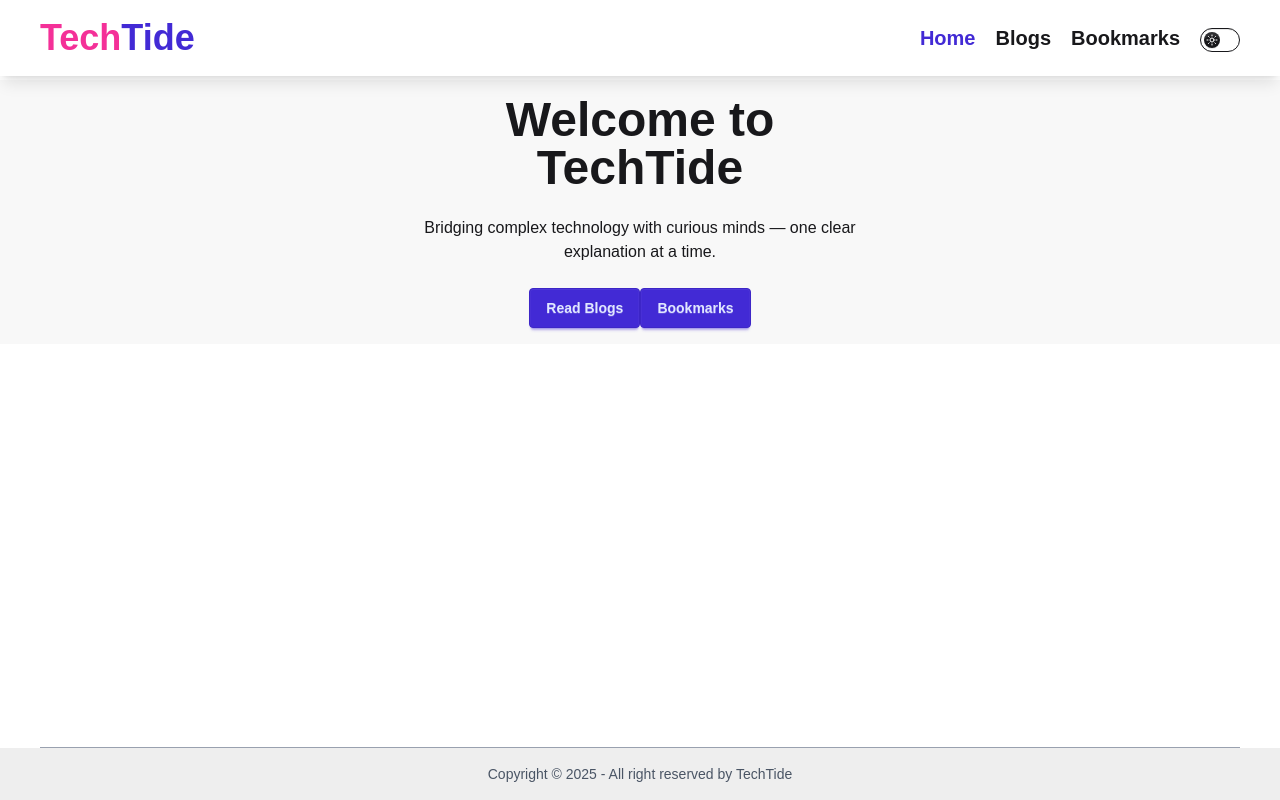
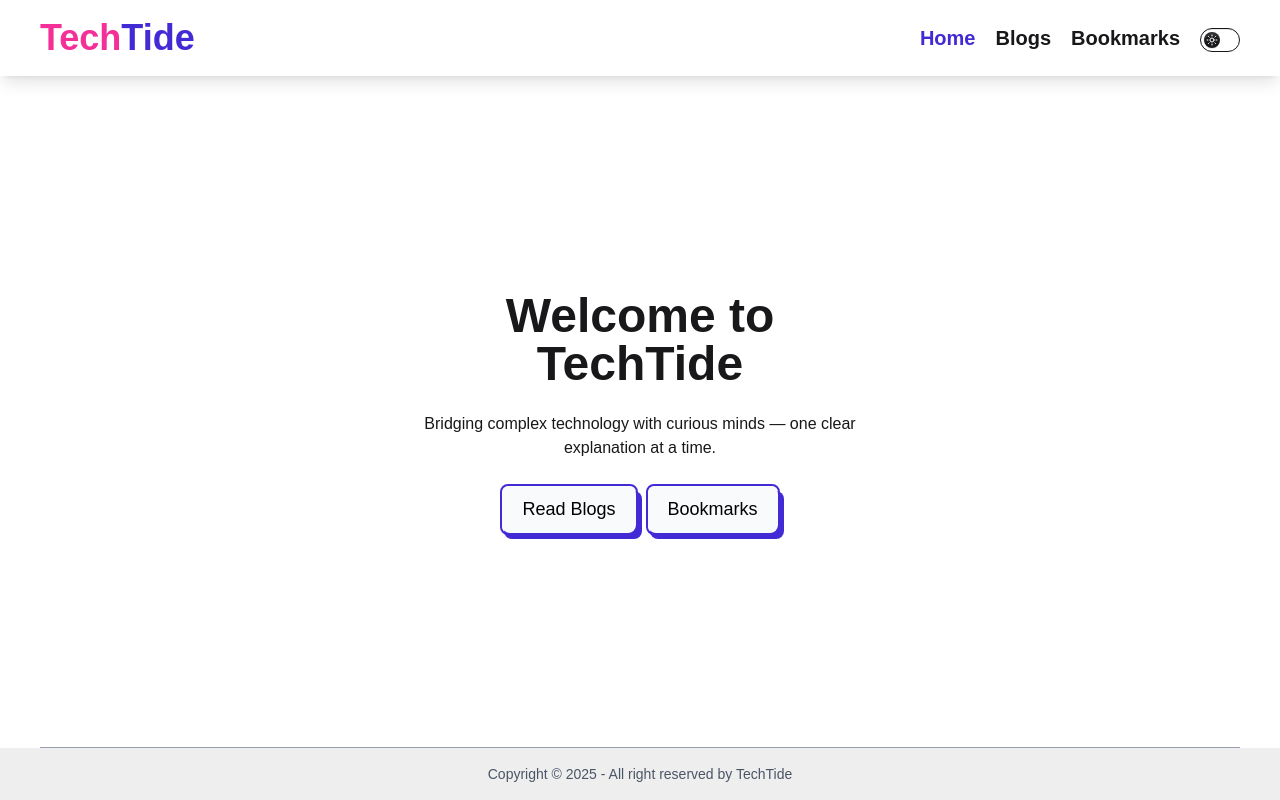
Before and after one commit to LaboneeAktar/tech-tide, a React (Vite) app: page / in a window 1280 px wide. Built offline with nearby package versions, Linux system fonts and the light colour scheme; a web font is replaced by a local one.

Commit message:
Designed read blogs and bookmarks button in Hero

```diff
--- a/src/Components/Hero.jsx
+++ b/src/Components/Hero.jsx
@@ -1,9 +1,9 @@
-import React from "react";
+import { Link } from "react-router-dom";
 
 const Hero = () => {
   return (
     <div>
-      <div className="hero bg-base-200">
+      <div className="hero">
         <div className="hero-content text-center">
           <div className="max-w-md">
             <h1 className="text-5xl font-bold">Welcome to TechTide</h1>
@@ -11,8 +11,33 @@ const Hero = () => {
               Bridging complex technology with curious minds — one clear
               explanation at a time.
             </p>
-            <button className="btn btn-primary">Read Blogs</button>
-            <button className="btn btn-primary">Bookmarks</button>
+            <div className="flex gap-2 justify-center">
+              <Link to="/blogs" className="relative inline-block text-lg group">
+                <span className="relative z-10 block px-5 py-3 overflow-hidden font-medium leading-tight text-black transition-colors duration-300 ease-out border-2 border-primary rounded-lg group-hover:text-primary">
+                  <span className="absolute inset-0 w-full h-full px-5 py-3 rounded-lg bg-gray-50"></span>
+                  <span className="absolute right-0 w-8 h-32 -mt-12 transition-all duration-1000 transform translate-x-12 bg-secondary opacity-10 rotate-12 group-hover:-translate-x-40 ease"></span>
+                  <span className="relative"> Read Blogs</span>
+                </span>
+                <span
+                  className="absolute bottom-0 right-0 w-full h-12 -mb-1 -mr-1 transition-all duration-200 ease-linear bg-primary rounded-lg group-hover:mb-0 group-hover:mr-0"
+                  data-rounded="rounded-lg"
+                ></span>
+              </Link>
+              <Link
+                to="/bookmarks"
+                className="relative inline-block text-lg group"
+              >
+                <span className="relative z-10 block px-5 py-3 overflow-hidden font-medium leading-tight text-black transition-colors duration-300 ease-out border-2 border-primary rounded-lg group-hover:text-primary">
+                  <span className="absolute inset-0 w-full h-full px-5 py-3 rounded-lg bg-gray-50"></span>
+                  <span className="absolute right-0 w-8 h-32 -mt-12 transition-all duration-1000 transform translate-x-12 bg-secondary opacity-10 rotate-12 group-hover:-translate-x-40 ease"></span>
+                  <span className="relative"> Bookmarks</span>
+                </span>
+                <span
+                  className="absolute bottom-0 right-0 w-full h-12 -mb-1 -mr-1 transition-all duration-200 ease-linear bg-primary rounded-lg group-hover:mb-0 group-hover:mr-0"
+                  data-rounded="rounded-lg"
+                ></span>
+              </Link>
+            </div>
           </div>
         </div>
       </div>
--- a/src/Pages/Home.jsx
+++ b/src/Pages/Home.jsx
@@ -3,7 +3,9 @@ import Hero from "../Components/Hero";
 const Home = () => {
   return (
     <>
-      <Hero></Hero>
+      <div className="flex justify-center items-center min-h-[calc(100vh-133px)]">
+        <Hero></Hero>
+      </div>
     </>
   );
 };
```
Also changed, not shown: 1 other file (tests, documents, lock files or other folders).
